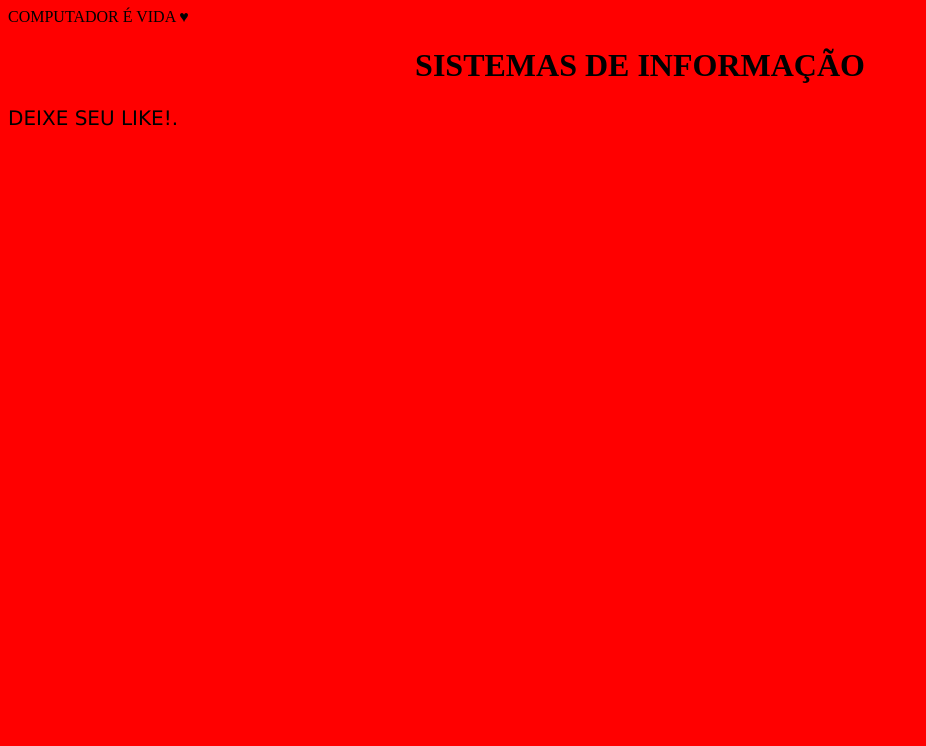
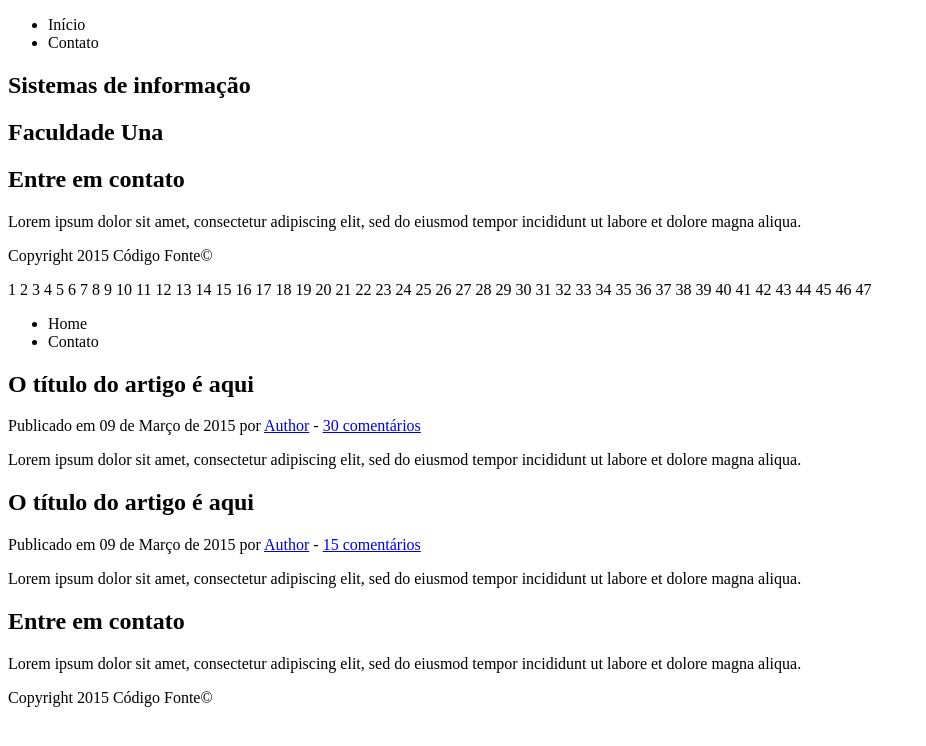
Before and after one commit to arthur4181/IHC-Tchunai, a plain HTML site: page index.html in a window 1280 px wide. Shown: the whole page, without its empty margins (0-926 px from the left). Drawn offline with Linux system fonts and the light colour scheme.

Commit message:
Update index.html

```diff
--- a/index.html
+++ b/index.html
@@ -1,34 +1,132 @@
-<html>
+
+<!DOCTYPE HTML>
+ <html lang="pt-br">
 <head>
-<title>ARTHUR TOP</title>
+    <meta charset="utf-8"/>
+    <meta content="width=device-width, initial-scale=1, maximum-scale=1" name="viewport">
+    <title> Arthur Allef </title>
+
 </head>
 <body>
-COMPUTADOR É VIDA ♥
+	 <header>
+	    <nav>
+	        <ul>
+	            <li>Início</li>
+	            <li>Contato</li>
+	        </ul>
+	    </nav>
+	</header>
+
+	<section>
+	    <article>
+	        <header>
+	            <h2>Sistemas de informação</h2>
+
+	    <article>
+	        <header>
+	            <h2>Faculdade Una</h2>
+
+	<aside>
+	    <h2>Entre em contato</h2>
+	    <p>Lorem ipsum dolor sit amet, consectetur adipiscing elit, sed do eiusmod tempor incididunt ut labore et dolore magna aliqua.</p>
+	</aside>
+
+	<footer>
+	    <p>Copyright 2015 Código Fonte©</p>
+	</footer>
 </body>
 </html>
+1
+2
+3
+4
+5
+6
+7
+8
+9
+10
+11
+12
+13
+14
+15
+16
+17
+18
+19
+20
+21
+22
+23
+24
+25
+26
+27
+28
+29
+30
+31
+32
+33
+34
+35
+36
+37
+38
+39
+40
+41
+42
+43
+44
+45
+46
+47
+<!DOCTYPE HTML>
+ <html lang="pt-br">
+<head>
+    <meta charset="utf-8"/>
+    <meta content="width=device-width, initial-scale=1, maximum-scale=1" name="viewport">
+    <title>Título da Página (Estrutura básica de uma página com HTML 5)</title>
+    <link href="css/seu-stylesheet.css" rel="stylesheet"/>
+    <script src="scripts/seu-script.js"></script>
+</head>
+<body>
+	 <header>
+	    <nav>
+	        <ul>
+	            <li>Home</li>
+	            <li>Contato</li>
+	        </ul>
+	    </nav>
+	</header>
 
-<h1>SISTEMAS DE INFORMAÇÃO</h1>
-<p>DEIXE SEU LIKE!.</p>
+	<section>
+	    <article>
+	        <header>
+	            <h2>O título do artigo é aqui</h2>
+	            <p>Publicado em <time datetime="2015-03-09T13:00:24+01:00">09 de Março de 2015</time> por <a href="#">Author</a> - <a href="#comments">30 comentários</a></p>
+	        </header>
+	        <p>Lorem ipsum dolor sit amet, consectetur adipiscing elit, sed do eiusmod tempor incididunt ut labore et dolore magna aliqua.</p>
+	    </article>
 
+	    <article>
+	        <header>
+	            <h2>O título do artigo é aqui</h2>
+	            <p>Publicado em <time datetime="2015-03-09T13:00:24+01:00">09 de Março de 2015</time> por <a href="#">Author</a> - <a href="#comments">15 comentários</a></p>
+	        </header>
+	        <p>Lorem ipsum dolor sit amet, consectetur adipiscing elit, sed do eiusmod tempor incididunt ut labore et dolore magna aliqua.</p>
+	    </article>
+	</section>
+
+	<aside>
+	    <h2>Entre em contato</h2>
+	    <p>Lorem ipsum dolor sit amet, consectetur adipiscing elit, sed do eiusmod tempor incididunt ut labore et dolore magna aliqua.</p>
+	</aside>
+
+	<footer>
+	    <p>Copyright 2015 Código Fonte©</p>
+	</footer>
 </body>
 </html>
-
-<html>
-<head>
-<style>
-body {
-    background-color: red;
-}
-
-h1 {
-    color: black;
-    text-align: center;
-}
-
-p {
-    font-family: verdana;
-    font-size: 20px;
-}
-</style>
-</head>
-<body>
```
